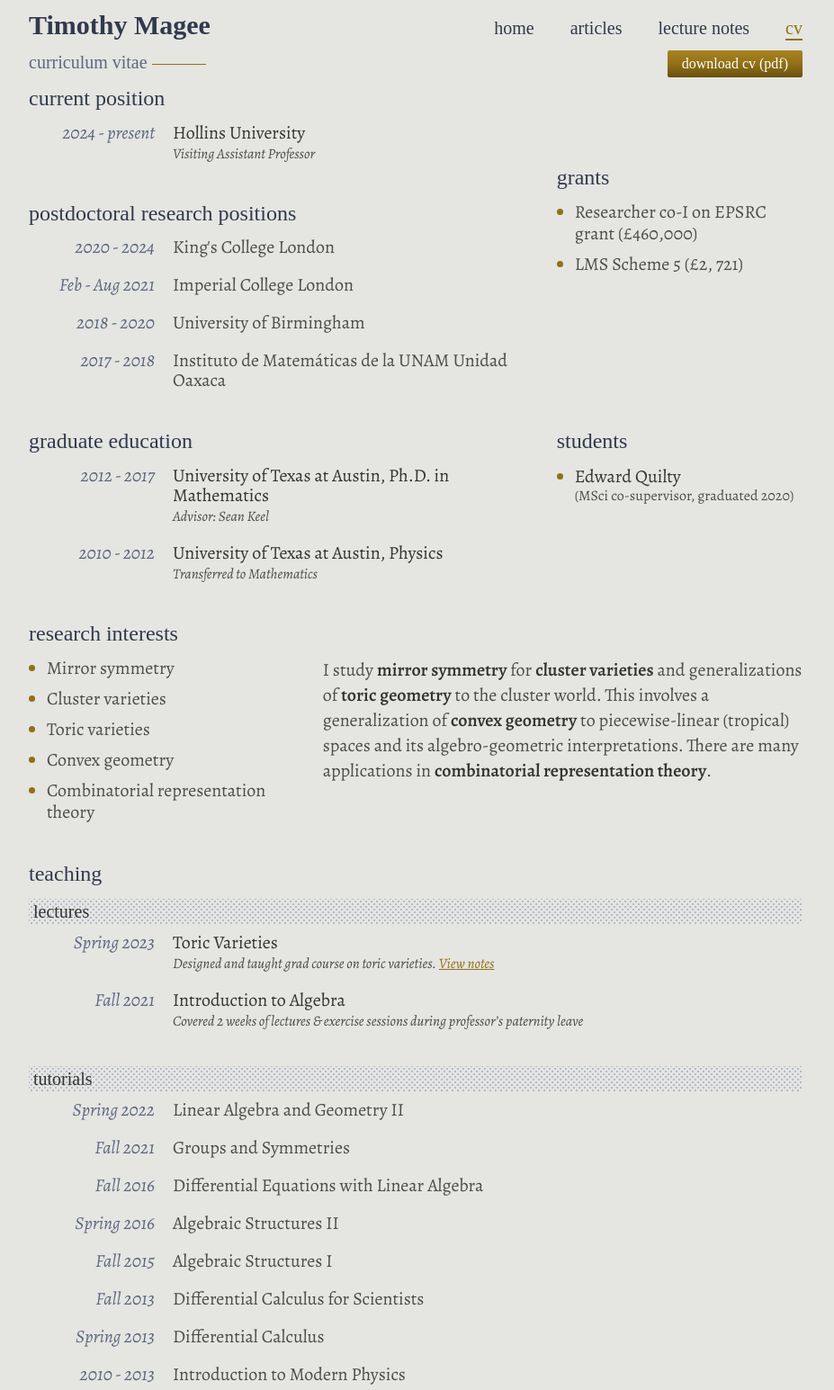
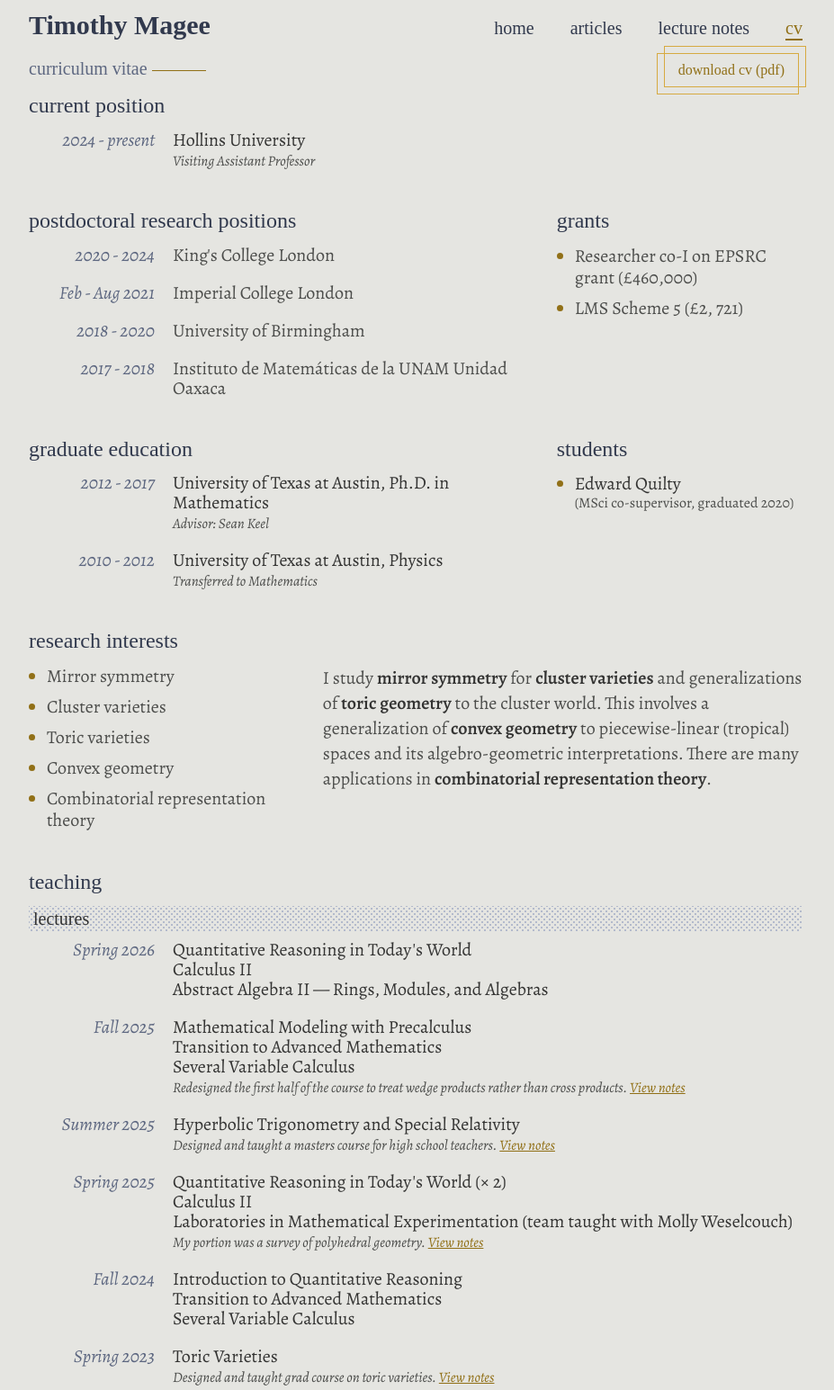
Before and after one commit to Timothy-Magee/timothy-magee.github.io, a plain HTML site: page cv.html in a window 1280 px wide. Shown: the part 7-1552 px from the top of the page at 90% size, without its empty margins (178-1105 px from the left). Drawn offline with nearby package versions, Linux system fonts and the light colour scheme; a web font is replaced by a local one.

Commit message:
Add Hollins teaching to html cv and update button

```diff
--- a/cv.html
+++ b/cv.html
@@ -104,7 +104,7 @@
   </div>
 
   <div>
-    <h2 class="u-margin-top-none">Grants</h2>
+    <h2>Grants</h2>
     <ul>
       <li>Researcher co-I on EPSRC grant (£460,000)</li>
       <li>LMS Scheme 5 (£2, 721)</li>
@@ -176,6 +176,67 @@
 <h2>Teaching</h2>
 <h3 class="decorated-heading u-margin-top-none">Lectures</h3>
 <dl class="dated-list">
+
+  <div class="dated-list__item">
+    <dt class="dated-list__date">
+      Spring 2026
+    </dt>
+
+    <dd class="dated-list__description">
+      <div class="info -accent">Quantitative Reasoning in Today's World</div>
+      <div class="info -accent">Calculus II</div>
+      <div class="info -accent">Abstract Algebra II &mdash; Rings, Modules, and Algebras</div>
+    </dd>
+  </div>
+
+  <div class="dated-list__item">
+    <dt class="dated-list__date">
+      Fall 2025
+    </dt>
+
+    <dd class="dated-list__description">
+      <div class="info -accent">Mathematical Modeling with Precalculus</div>
+      <div class="info -accent">Transition to Advanced Mathematics</div>
+      <div class="info -accent">Several Variable Calculus</div>
+      <em class="info -secondary">Redesigned the first half of the course to treat wedge products rather than cross products. <a href="notes.html">View notes</a></em>
+    </dd>
+  </div>
+  <div class="dated-list__item">
+    <dt class="dated-list__date">
+      Summer 2025
+    </dt>
+
+    <dd class="dated-list__description">
+      <div class="info -accent">Hyperbolic Trigonometry and Special Relativity</div>
+      <em class="info -secondary">Designed and taught a masters course for high school teachers. <a href="notes.html">View notes</a></em>
+    </dd>
+  </div>
+
+  <div class="dated-list__item">
+    <dt class="dated-list__date">
+      Spring 2025
+    </dt>
+
+    <dd class="dated-list__description">
+      <div class="info -accent">Quantitative Reasoning in Today's World (&times; 2)</div>
+      <div class="info -accent">Calculus II</div>
+      <div class="info -accent">Laboratories in Mathematical Experimentation (team taught with Molly Weselcouch)</div>
+      <em class="info -secondary">My portion was a survey of polyhedral geometry. <a href="notes.html">View notes</a></em>
+    </dd>
+  </div>
+
+  <div class="dated-list__item">
+    <dt class="dated-list__date">
+      Fall 2024
+    </dt>
+
+    <dd class="dated-list__description">
+      <div class="info -accent">Introduction to Quantitative Reasoning</div>
+      <div class="info -accent">Transition to Advanced Mathematics</div>
+      <div class="info -accent">Several Variable Calculus</div>
+    </dd>
+  </div>
+
   <div class="dated-list__item">
     <dt class="dated-list__date">
       Spring 2023
--- a/styles/styles.css
+++ b/styles/styles.css
@@ -259,18 +259,42 @@
   margin: auto;
 }
 .button {
-  padding: 0.25em 1em;
-  border: 0;
-  border-radius: 2px;
-  background-image: linear-gradient(180deg, rgba(184, 145, 38, 0.6) 0%, rgba(145, 112, 23, 0.6) 50%, rgba(77, 58, 8, 0.6) 100%);
-  background-color: var(--secondary-color);
-  color: var(--on-secondary-color);
+  position: relative;
+  z-index: 0;
+  display: inline-block;
+  padding: 0.75em 1.25em;
+  border: none;
+  background-color: transparent;
   font-family: "Alegreya SC", serif;
   font-size: 0.8em;
   text-decoration: none;
 }
+.button:before,
+.button:after {
+  content: "";
+  position: absolute;
+  z-index: -1;
+  top: 0;
+  left: 0;
+  width: 100%;
+  height: 100%;
+  border: 1px solid rgba(214, 170, 65);
+  background-color: rgba(214, 170, 65, 0);
+  transition: transform 300ms ease-in-out, background-color 300ms ease-in-out;
+}
+.button:before {
+  transform: translate(-4px, 4px);
+}
+.button:after {
+  transform: translate(4px, -4px);
+}
 .button:hover {
-  background-image: linear-gradient(180deg, var(--color-palette-gold-40) 0%, var(--color-palette-gold-30) 50%, var(--color-palette-gold-20) 100%);
+  color: #fff;
+}
+.button:hover:before,
+.button:hover:after {
+  transform: translate(0, 0);
+  background-color: #d6aa41;
 }
 .dated-list {
   display: flex;
```
